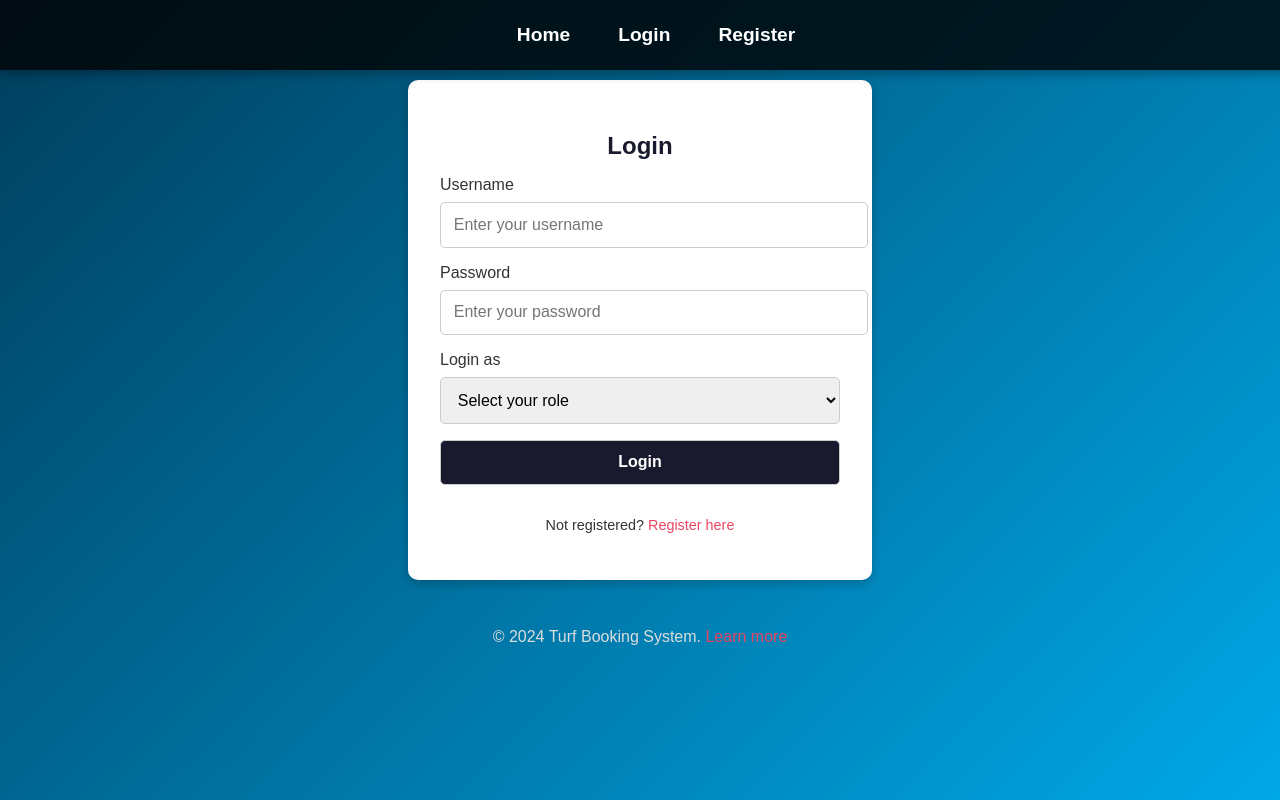
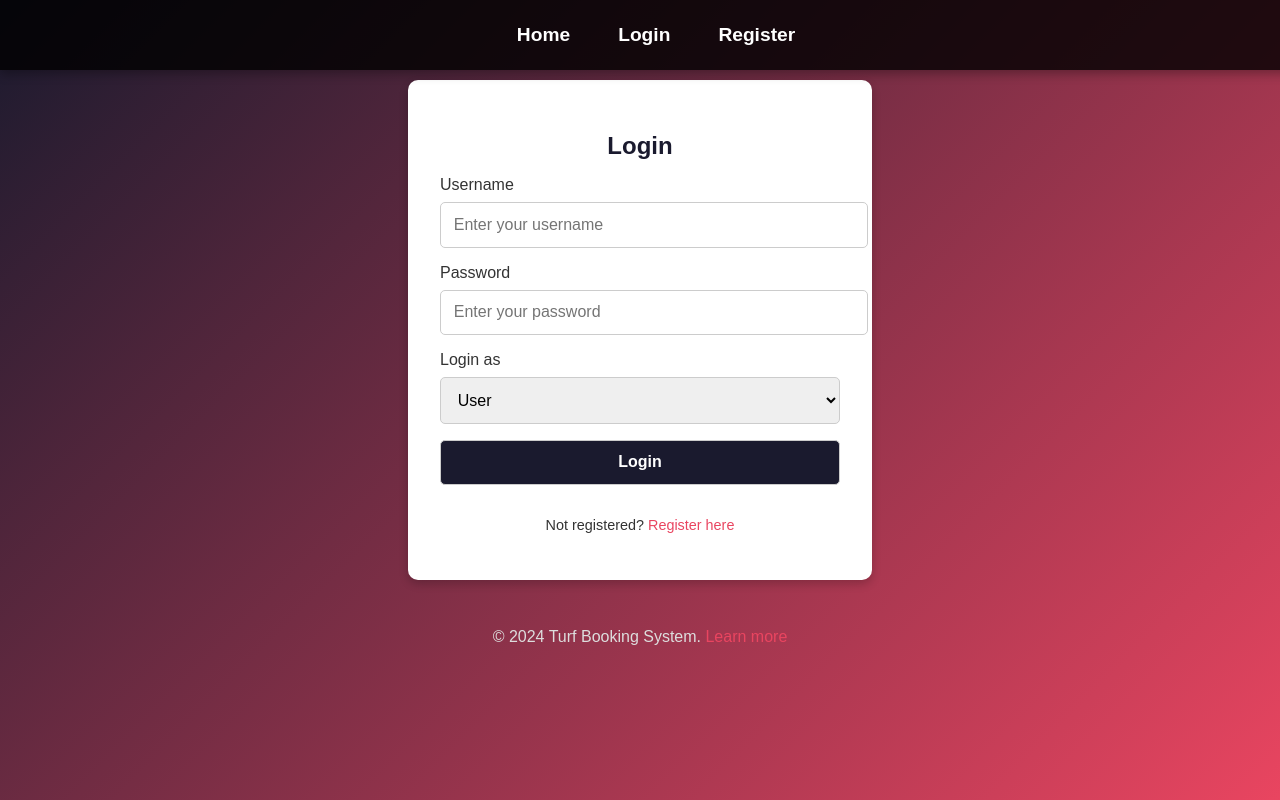
Before and after one commit to RahulShirsat003/Turf_Booking_Sysyem, a Flask app: template templates/login.html in a window 1280 px wide. Run offline with Flask 3, Linux system fonts and the light colour scheme; the template is opened without the code that fills it, so the values that code supplies are empty.

Commit message:
final 29

```diff
--- a/templates/login.html
+++ b/templates/login.html
@@ -9,7 +9,7 @@
             font-family: 'Arial', sans-serif;
             margin: 0;
             padding: 0;
-            background: linear-gradient(135deg, #003d5b, #00a8e8);
+            background: linear-gradient(135deg, #1a1a2e, #e94560);
             color: #fff;
             display: flex;
             flex-direction: column;
@@ -130,9 +130,6 @@
     <div class="container">
         <h2>Login</h2>
         <form method="post" action="/login">
-            <!-- CSRF Token -->
-            <input type="hidden" name="csrf_token" value="{{ csrf_token() }}">
-
             <label for="username">Username</label>
             <input type="text" id="username" name="username" placeholder="Enter your username" required>
 
@@ -141,7 +138,6 @@
 
             <label for="role">Login as</label>
             <select id="role" name="role" required>
-                <option value="" disabled selected>Select your role</option>
                 <option value="user">User</option>
                 <option value="manager">Turf Manager</option>
                 <option value="admin">Admin</option>
```
